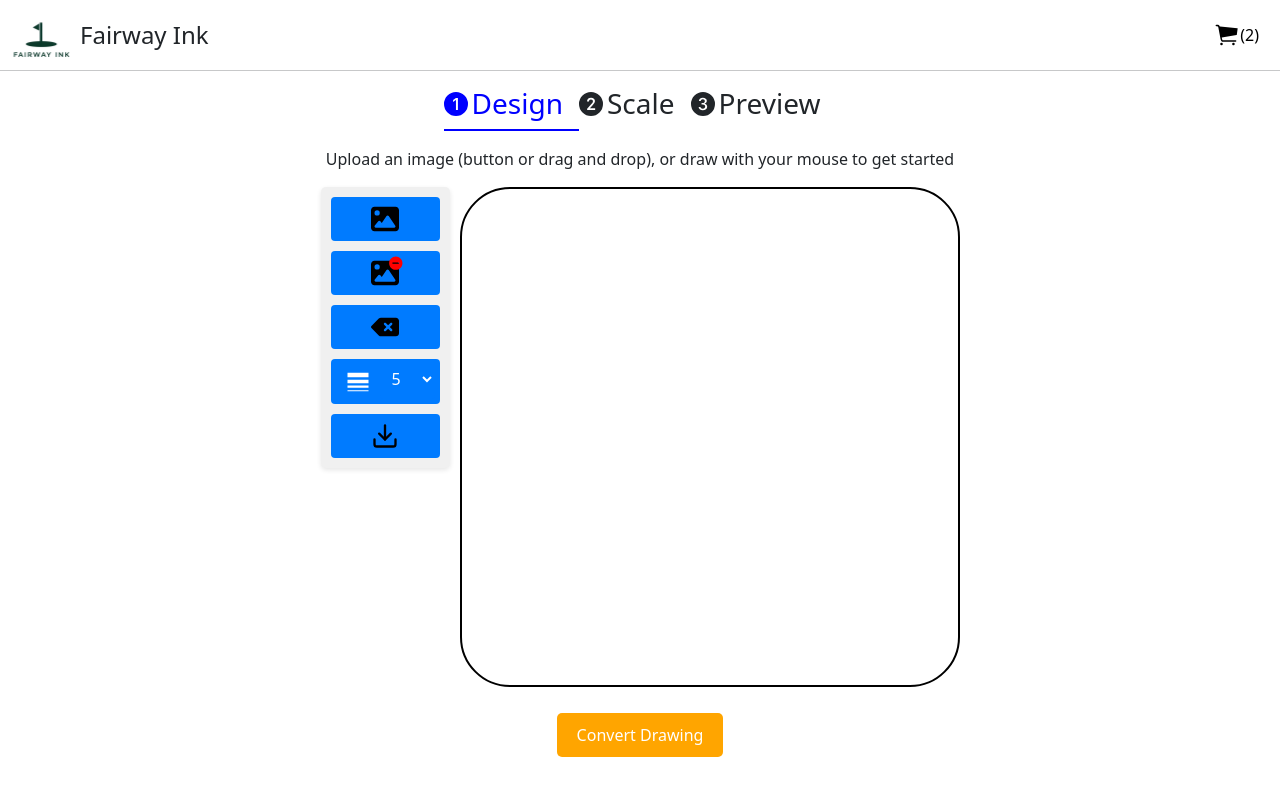
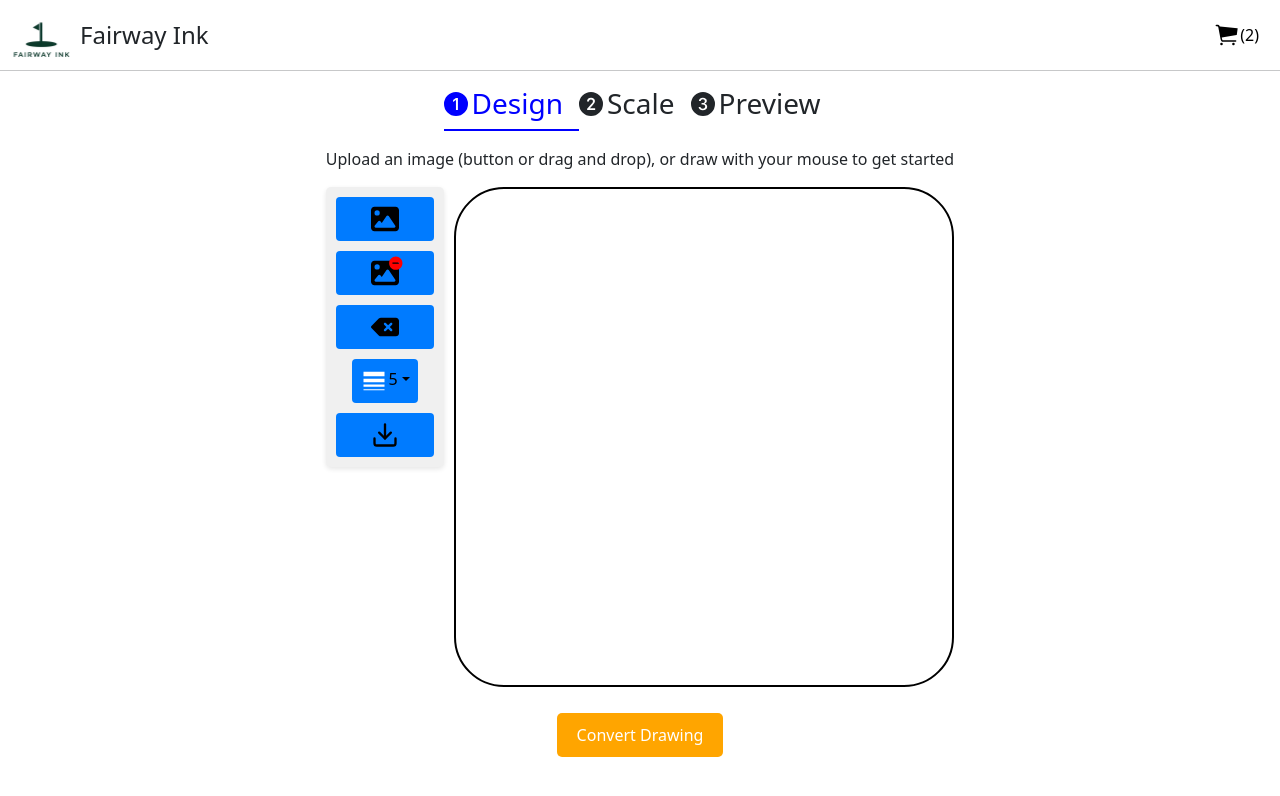
Before and after one commit to Ocamp09/fairway-ink-api, a React (Vite) app in the folder ui/: page / in a window 1280 px wide. Shown: the top 796 px of the page. Built offline with nearby package versions, Linux system fonts and the light colour scheme.

Commit message:
create dropdown component

```diff
--- a/ui/src/components/Image_Drawing/Toolbar.css
+++ b/ui/src/components/Image_Drawing/Toolbar.css
@@ -31,38 +31,6 @@
   height: 100%;
 }
 
-.toolbar select {
-  padding: 8px 8px;
-  background-color: var(--tool-button);
-  color: white;
-  border: none;
-  border-radius: 4px;
-  cursor: pointer;
-  transition: background-color 0.3s;
-  height: 100%;
-}
-
-.toolbar .dropdown {
-  background-color: var(--tool-button);
-  margin-bottom: 0;
-  border: 0;
-  width: auto;
-  justify-content: center;
-}
-
-.toolbar select:hover {
-  background-color: var(--tool-button-hover);
-}
-
-.toolbar option {
-  background-color: var(--tone);
-  color: var(--text);
-}
-
-.toolbar label {
-  margin-top: 5px;
-}
-
 .toolbar button:hover {
   background-color: var(--tool-button-hover);
 }
--- a/ui/src/components/Preview/QuantityDropdown.css
+++ b/ui/src/components/Preview/QuantityDropdown.css
@@ -1,24 +1,48 @@
 .dropdown {
-  display: flex;
-  align-items: center;
-  border: 1px solid #777;
-  border-radius: 4px;
-  margin-bottom: 10px;
-  padding: 0 5px 5px;
-  width: 125px;
-  background-color: #adb5bd;
+  position: relative;
+  display: inline-block;
+  height: 44px;
 }
 
-.dropdown label {
-  font-size: 12px;
-  text-transform: uppercase;
-  color: black;
-  padding: 2px 8px 0;
+.dropdown-toggle {
+  padding: 8px 16px;
+  border-radius: 4px;
+  background-color: lightgrey;
+  cursor: pointer;
+  margin-bottom: 10px;
 }
 
-select {
-  background-color: #adb5bd;
-  border: 0px;
-  width: 100%;
-  color: black;
+label {
+  cursor: pointer;
 }
+
+.dropdown-list {
+  position: absolute;
+  top: 100%;
+  left: 0;
+  margin: 0;
+  padding: 0;
+  list-style: none;
+  border: 1px solid #ccc;
+  border-radius: 4px;
+  background-color: var(--tone);
+  box-shadow: 0 4px 8px rgba(0, 0, 0, 0.1);
+  z-index: 10;
+  width: 3rem;
+  overflow-y: scroll;
+  height: 200px;
+}
+
+li {
+  cursor: pointer;
+  border-bottom: 1px solid #ccc;
+}
+
+.selected {
+  background-color: #007bff;
+  color: #fff;
+}
+
+li:hover {
+  background-color: #ccc;
+}
--- a/ui/src/components/Preview/QuantityDropdown.jsx
+++ b/ui/src/components/Preview/QuantityDropdown.jsx
@@ -1,4 +1,4 @@
-import React, { useState } from "react";
+import React, { useState, useRef, useEffect } from "react";
 import "./QuantityDropdown.css";
 
 function QuantityDropdown({
@@ -9,30 +9,55 @@ function QuantityDropdown({
   step = 1,
   title = "Set quantity",
 }) {
-  const handleQuantityChange = (event) => {
-    setQuantity(parseInt(event.target.value, 10));
+  const [isOpen, setIsOpen] = useState(false);
+  const dropdownRef = useRef(null);
+
+  const quantities = [];
+  for (let i = 1; i <= maxQuantity; i += step) {
+    quantities.push(i);
+  }
+
+  const handleSelectQuantity = (value) => {
+    setQuantity(value);
+    setIsOpen(false);
   };
 
+  useEffect(() => {
+    const handleClickOutside = (event) => {
+      if (dropdownRef.current && !dropdownRef.current.contains(event.target)) {
+        setIsOpen(false);
+      }
+    };
+
+    if (isOpen) {
+      document.addEventListener("mousedown", handleClickOutside);
+    }
+
+    return () => {
+      document.removeEventListener("mousedown", handleClickOutside);
+    };
+  }, [isOpen]);
+
   return (
-    <div className="dropdown" title={title}>
-      <label htmlFor="quantitySelect">{labelText}</label>
-      <select
-        id="quantitySelect"
-        value={quantity}
-        onChange={handleQuantityChange}
-      >
-        {(() => {
-          const options = [];
-          for (let i = 1; i <= maxQuantity; i += step) {
-            options.push(
-              <option key={i} value={i}>
-                {i}
-              </option>
-            );
-          }
-          return options;
-        })()}
-      </select>
+    <div className="dropdown" title={title} ref={dropdownRef}>
+      <button className="dropdown-toggle" onClick={() => setIsOpen(!isOpen)}>
+        <label>{labelText}</label>
+        {quantity}
+      </button>
+
+      {isOpen && (
+        <ul className="dropdown-list">
+          {quantities.map((qty) => (
+            <li
+              key={qty}
+              className={quantity === qty ? "selected" : ""}
+              onClick={() => handleSelectQuantity(qty)}
+            >
+              {qty}
+            </li>
+          ))}
+        </ul>
+      )}
     </div>
   );
 }
```
